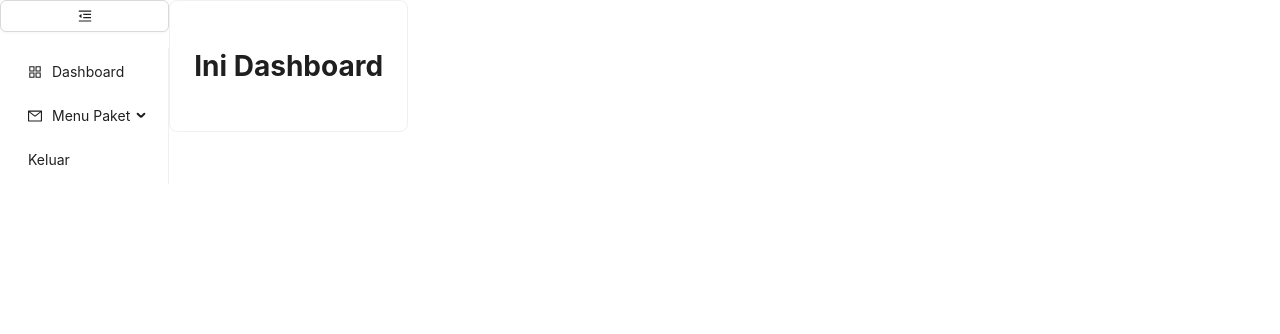
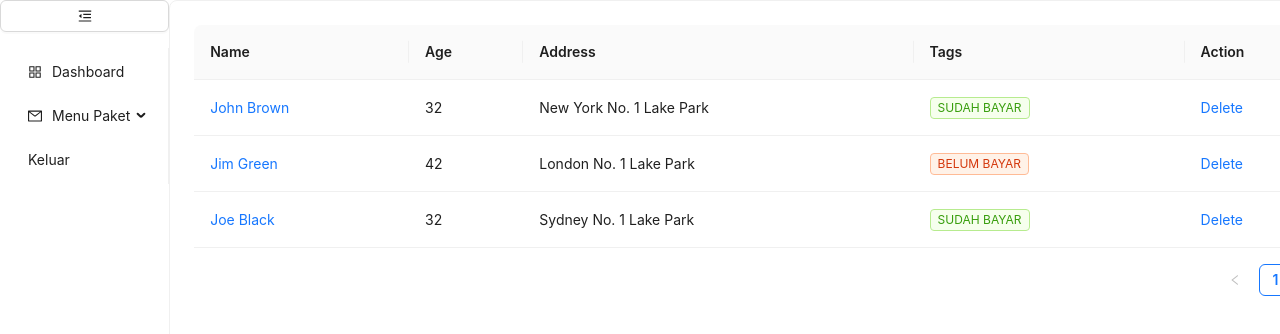
Before and after one commit to mhrdwan/WebPanelLaundry, a React (Create React App) app: page /dashboard in a window 1280 px wide. Shown: the top 334 px of the page. Built offline with nearby package versions, Linux system fonts and the light colour scheme; sample sign-in values are in the browser's storage.

Commit message:
menu selesai

```diff
--- a/src/App.css
+++ b/src/App.css
@@ -1,5 +1,14 @@
 .App {
-  text-align: center;
+  display: flex;
+  flex-direction: column;
+  height: 100vh;  /* Mengisi tinggi viewport */
+  overflow: hidden;
+}
+
+.content {
+  display: flex;
+  flex-grow: 1;
+  overflow: auto;  /* Mengizinkan pengguna untuk melakukan scroll jika kontennya melebihi tinggi elemen */
 }
 
 .App-logo {
--- a/src/App.js
+++ b/src/App.js
@@ -13,13 +13,13 @@ function MainContent() {
 
   // Add these lines
   const contentStyle = showNavbar
-    ? { display: 'flex' }
-    : { display: 'flex', justifyContent: 'center' }; // center the content if no navbar
+  ? { display: 'flex', flexGrow: 1, overflow: 'auto' }
+  : { display: 'flex', justifyContent: 'center', flexGrow: 1, overflow: 'auto' };
 
   return (
     <div style={contentStyle}>
       {showNavbar && <NavbarSide />}
-      <Routes>
+      <Routes style={{ flexGrow: 1 }}>
         <Route path="/" element={<Login />} />
         <Route path="/login" element={<Login />} />
         <Route path="/paket" element={<Paket />} />
@@ -27,15 +27,18 @@ function MainContent() {
         <Route path="/dashboard" element={<PrivateRoute><Dashboard /></PrivateRoute>} />
         <Route path="*" element={<Navigate to="/dashboard" replace />} />
       </Routes>
+
     </div>
   );
 }
 
 function App() {
   return (
-    <Router>
-      <MainContent />
-    </Router>
+    <div className='App'>
+      <Router>
+        <MainContent />
+      </Router>
+    </div>
   );
 }
 
--- /dev/null
+++ b/src/Component/PageWrapper.js
@@ -0,0 +1,15 @@
+import { Card, Row, Col } from 'antd';
+
+function PageWrapper({ children }) {
+    return (
+        <Row>
+            <Col>
+                <Card style={{ width: '100%', height: '700px', overflow: 'auto', marginRight: "700px" }}>
+                    {children}
+                </Card>
+            </Col>
+        </Row>
+    );
+}
+
+export default PageWrapper;
--- a/src/NavbarSide/NavbarSide.js
+++ b/src/NavbarSide/NavbarSide.js
@@ -20,6 +20,7 @@ const NavbarSide = () => {
     } else if (e.key === "promo") {
       navigate("/promo");
     } else if (e.key === "keluar") {
+      localStorage.removeItem("role")
       navigate("/login");
     }
   }
--- a/src/Page/Dashboard.js
+++ b/src/Page/Dashboard.js
@@ -1,17 +1,87 @@
-import { Card } from 'antd'
 import React from 'react'
-import { Row } from 'react-bootstrap'
-
+import { Space, Table, Tag } from 'antd';
+import PageWrapper from '../Component/PageWrapper';
 function Dashboard() {
+  const columns = [
+    {
+      title: 'Name',
+      dataIndex: 'name',
+      key: 'name',
+      render: (text) => <a>{text}</a>,
+    },
+    {
+      title: 'Age',
+      dataIndex: 'age',
+      key: 'age',
+    },
+    {
+      title: 'Address',
+      dataIndex: 'address',
+      key: 'address',
+    },
+    {
+      title: 'Tags',
+      key: 'tags',
+      dataIndex: 'tags',
+      render: (_, { tags }) => (
+        <>
+          {tags.map((tag) => {
+            let color = tag.length < 5 ? 'geekblue' : 'green';
+            if (tag === 'Belum Bayar') {
+              color = 'volcano';
+            }
+            return (
+              <Tag color={color} key={tag}>
+                {tag.toUpperCase()}
+              </Tag>
+            );
+          })}
+        </>
+      ),
+    },
+    {
+      title: 'Action',
+      key: 'action',
+      render: (_, record) => (
+        <Space size="middle">
+          <a>Delete</a>
+        </Space>
+      ),
+    },
+  ];
+  const data = [
+    {
+      key: '1',
+      name: 'John Brown',
+      age: 32,
+      address: 'New York No. 1 Lake Park',
+      tags: ['Sudah Bayar'],
+    },
+    {
+      key: '2',
+      name: 'Jim Green',
+      age: 42,
+      address: 'London No. 1 Lake Park',
+      tags: ['Belum Bayar'],
+    },
+    {
+      key: '3',
+      name: 'Joe Black',
+      age: 32,
+      address: 'Sydney No. 1 Lake Park',
+      tags: ['Sudah Bayar'],
+    },
+  ];
   return (
     <div>
-      <Row>
-        <Card>
-          <h1>Ini Dashboard</h1>
-        </Card>
-      </Row>
+      <PageWrapper>
+        <Table columns={columns} dataSource={data}
+        />
+      </PageWrapper>
+
     </div>
   )
 }
 
+
 export default Dashboard
--- a/src/Page/Paket.js
+++ b/src/Page/Paket.js
@@ -1,17 +1,15 @@
 import { Card } from 'antd'
 import React from 'react'
 import { Row, Col } from 'react-bootstrap'
+import PageWrapper from '../Component/PageWrapper'
 
 function Paket() {
     return (
         <div>
-            <Row>
-                <Card>
-                    <Col>
-                        <h1>Paket</h1>
-                    </Col>
-                </Card>
-            </Row>
+            <PageWrapper>
+                <h1>Paket</h1>
+            </PageWrapper>
+
         </div>
     )
 }
--- a/src/index.css
+++ b/src/index.css
@@ -5,6 +5,8 @@ body {
     sans-serif;
   -webkit-font-smoothing: antialiased;
   -moz-osx-font-smoothing: grayscale;
+  width: 100%;
+  height: 100vh;
 }
 
 code {
```
